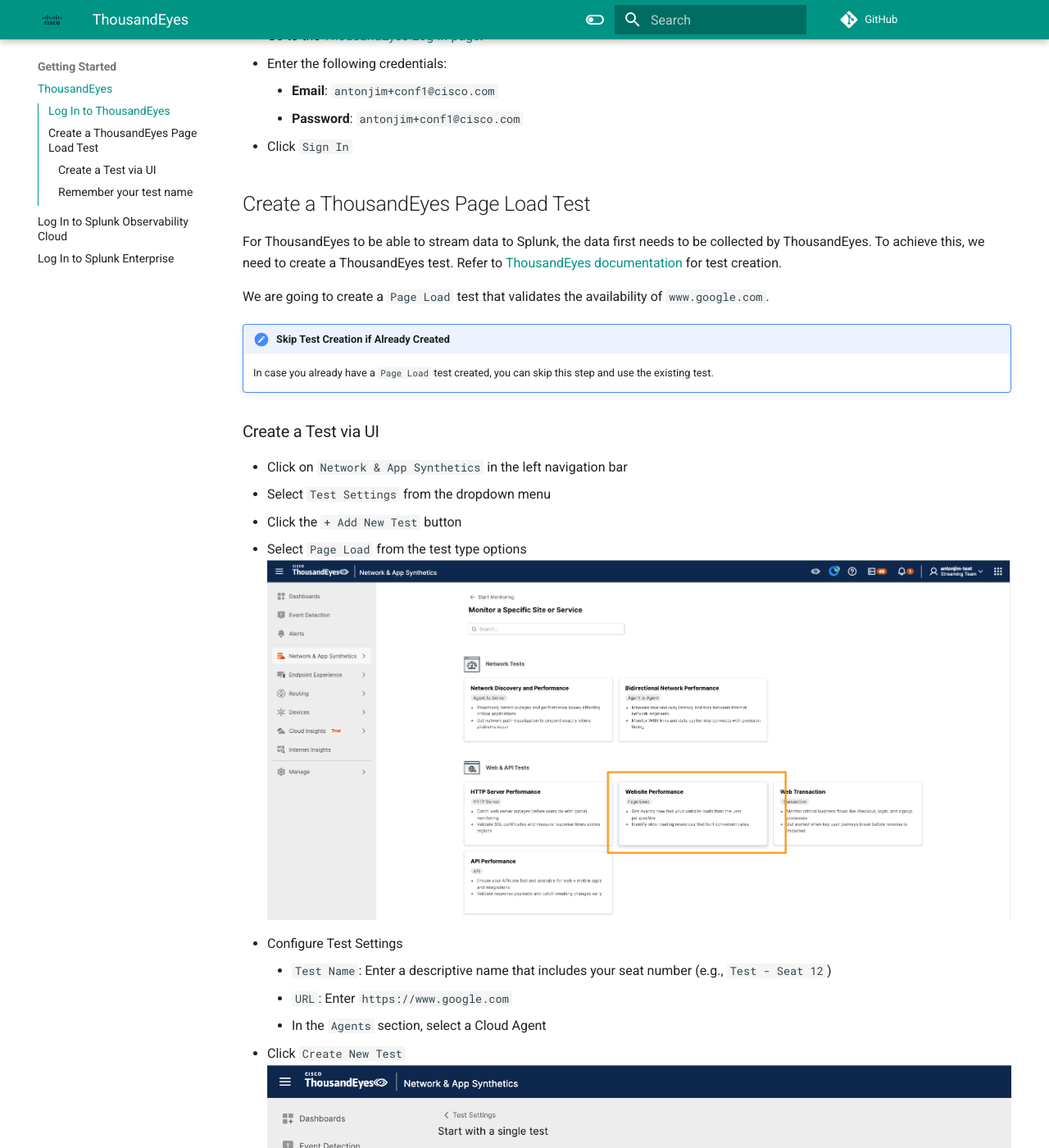
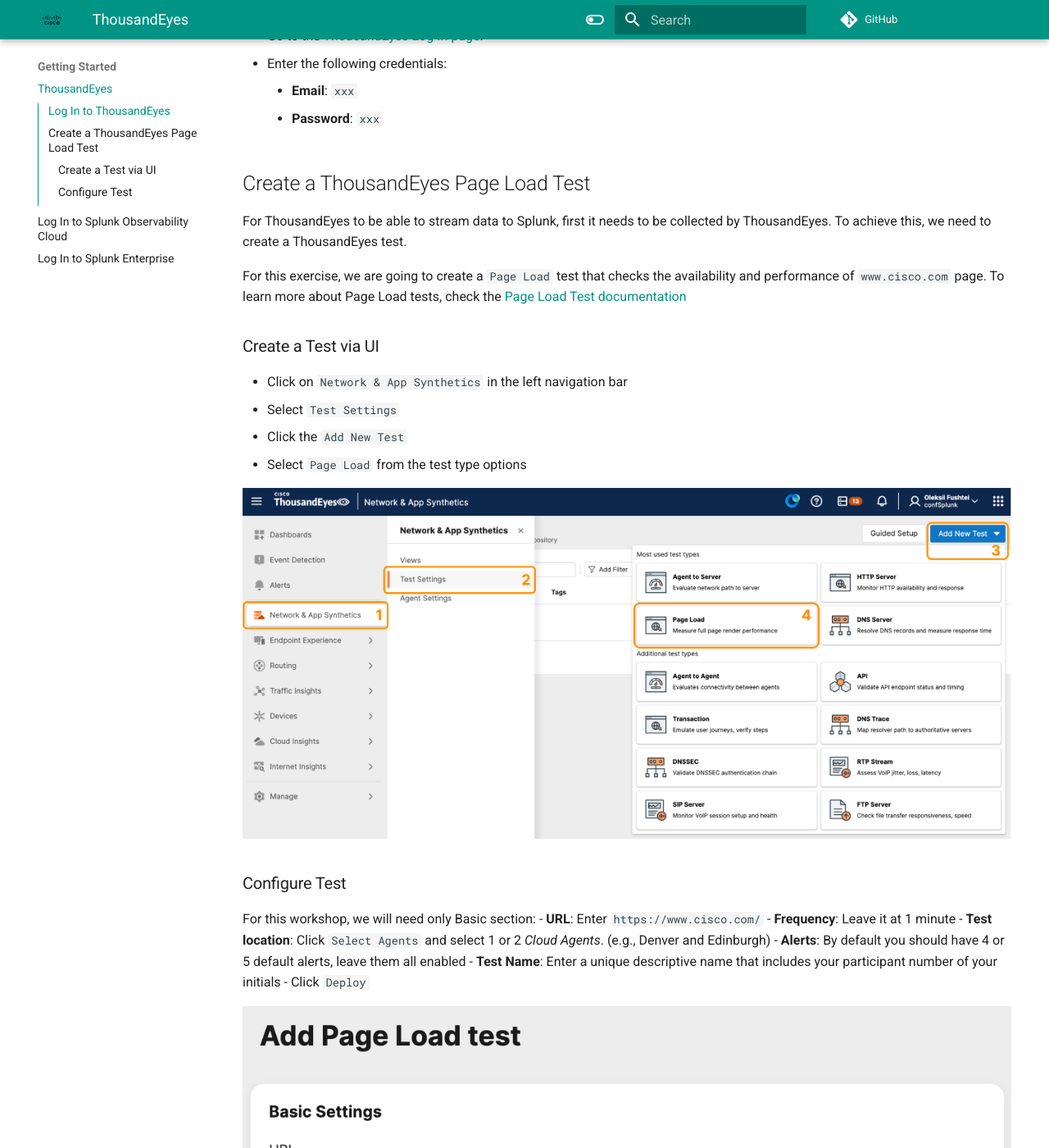
Before and after one commit to ajimenez1503/splunk.conf-2026-OBS1217, an MkDocs documentation site: the page built from docs/getting_started/thousandeyes.md, in a window 1280 px wide and 1400 px high, scrolled down 289 px. Shown: the whole window at 82% size. Built offline with MkDocs 1.6.1 and Material for MkDocs 9.7.7, drawn with Linux system fonts in a browser that asks for light colours; comment, search, counter and statistics services are not loaded; some of the changed text lies outside the part shown.

Commit message:
create brach and TE updates

```diff
--- a/docs/getting_started/thousandeyes.md
+++ b/docs/getting_started/thousandeyes.md
@@ -6,37 +6,33 @@
 
 - Go to the [ThousandEyes Log In page](https://app.thousandeyes.com/login).
 - Enter the following credentials:
-    - **Email**: `antonjim+conf1@cisco.com`
-    - **Password**: `antonjim+conf1@cisco.com`
-- Click `Sign In`
+    - **Email**: `xxx`
+    - **Password**: `xxx`
 
 ## Create a ThousandEyes Page Load Test
 
-For ThousandEyes to be able to stream data to Splunk, the data first needs to be collected by ThousandEyes. To achieve this, we need to create a ThousandEyes test.
-Refer to [ThousandEyes documentation](https://docs.thousandeyes.com/product-documentation/tests) for test creation.
+For ThousandEyes to be able to stream data to Splunk, first it needs to be collected by ThousandEyes. To achieve this, we need to create a ThousandEyes test.
 
-We are going to create a `Page Load` test that validates the availability of `www.google.com`.
-
-!!! note "Skip Test Creation if Already Created"
-    In case you already have a `Page Load` test created, you can skip this step and use the existing test.
+For this exercise, we are going to create a `Page Load` test that checks the availability and performance of `www.cisco.com` page.
+To learn more about Page Load tests, check the [Page Load Test documentation](https://docs.thousandeyes.com/product-documentation/tests/web-layer-tests#page-load-test)
 
 ### Create a Test via UI
 
 - Click on `Network & App Synthetics` in the left navigation bar
-- Select `Test Settings` from the dropdown menu
-- Click the `+ Add New Test` button
+- Select `Test Settings`
+- Click the `Add New Test`
 - Select `Page Load` from the test type options
-![create PageLoad Test](../img/thousandeyes/createPageLoadTest1.png)
-- Configure Test Settings
-    - `Test Name`: Enter a descriptive name that includes your seat number (e.g., `Test - Seat 12`)
-    - `URL`: Enter `https://www.google.com`
-    - In the `Agents` section, select a Cloud Agent
-- Click `Create New Test`
-![create PageLoad Test](../img/thousandeyes/createPageLoadTest2.png)
 
-### Remember your test name
+![create Page Load Test](../img/thousandeyes/te_create_page_load_test.png)
 
-When configuring streams later in the workshop, you will select your test **by name** in the ThousandEyes UI. You do not need the Test ID.
+### Configure Test
 
-- Use the same **test name** you entered when creating the test
-- Keep your **seat number** in the name so you can identify your data in the shared Splunk Observability dashboard
+For this workshop, we will need only Basic section:
+- **URL**: Enter `https://www.cisco.com/`
+- **Frequency**: Leave it at 1 minute
+- **Test location**: Click `Select Agents` and select 1 or 2 _Cloud Agents_. (e.g., Denver and Edinburgh)
+- **Alerts**: By default you should have 4 or 5 default alerts, leave them all enabled
+- **Test Name**: Enter a unique descriptive name that includes your participant number of your initials
+- Click `Deploy`
+
+![config Page Load Test](../img/thousandeyes/te_config_page_load_test.png)
```
Also changed, not shown: docs/getting_started/login_splunk_cloud_enterprise.md (+10 -35 lines), docs/img/thousandeyes/te_config_page_load_test.png (added), docs/img/thousandeyes/te_create_page_load_test.png (added).
